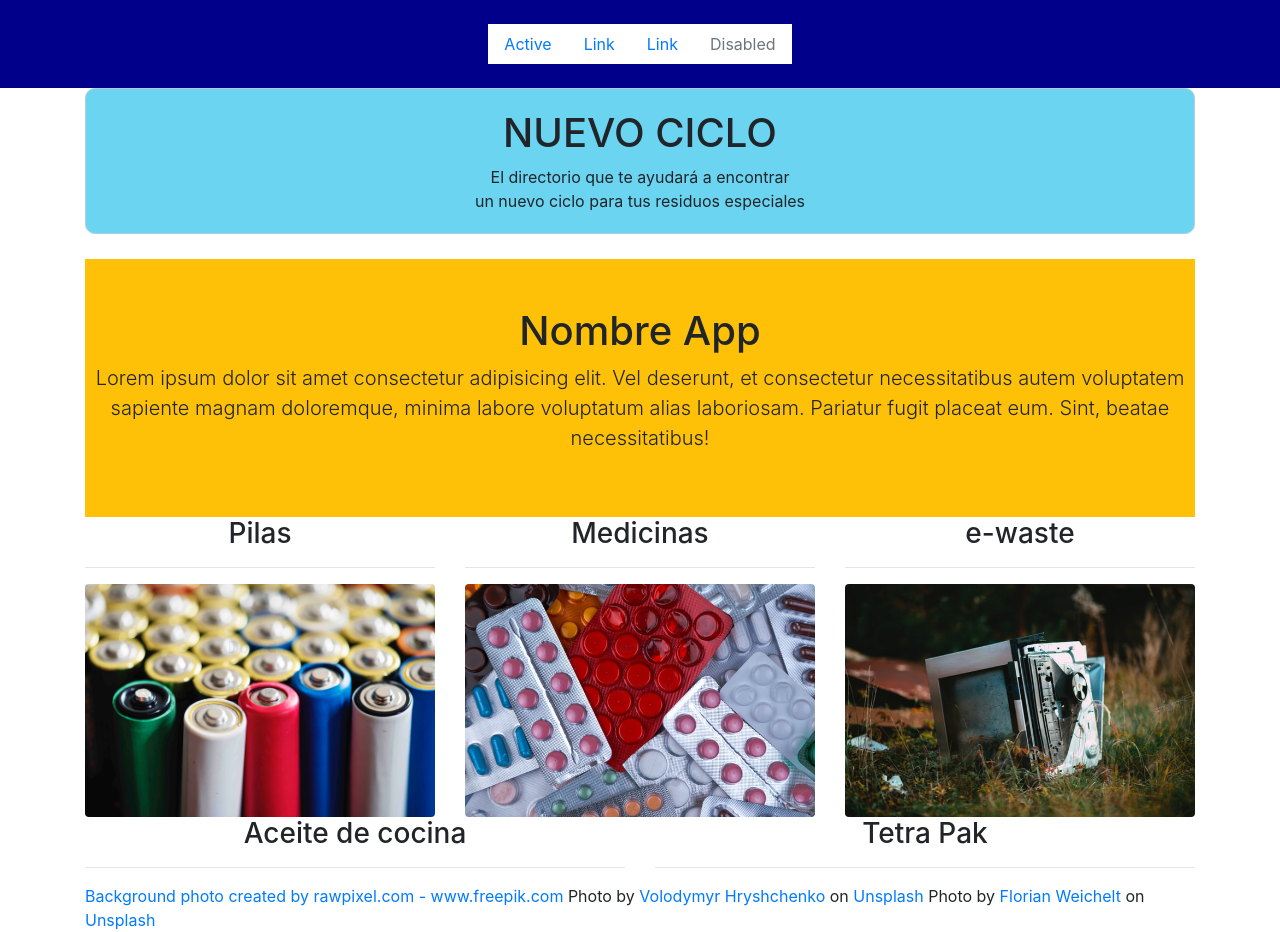
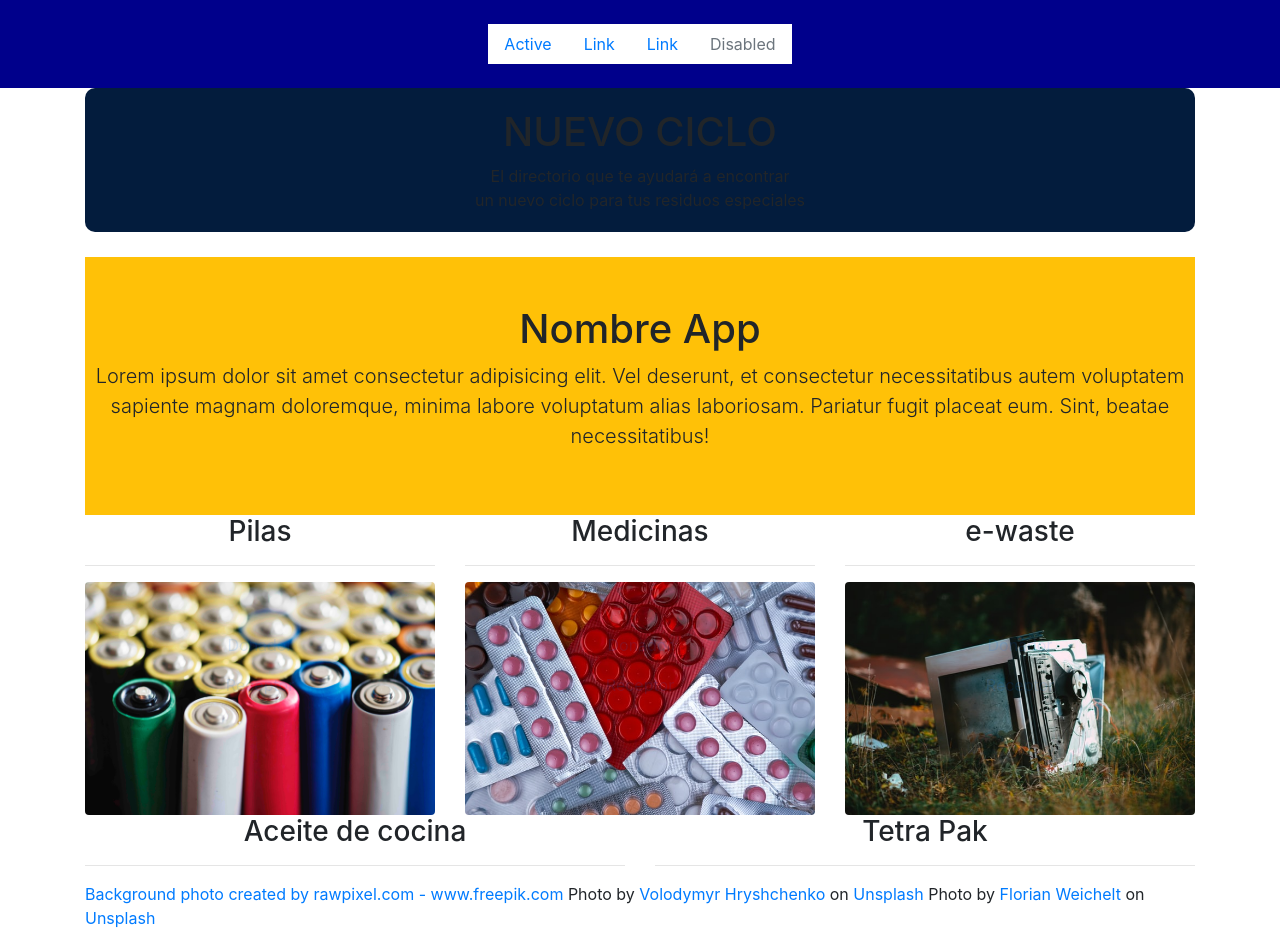
Before and after one commit to tomatovalley/ecologia-team5-gestion-de-residuos, a plain HTML site: page index.html in a window 1280 px wide. Drawn offline with nearby package versions, Linux system fonts and the light colour scheme.

Commit message:
cuadro de texto en index.html

```diff
--- a/index.html
+++ b/index.html
@@ -79,9 +79,7 @@
             margin:0 0 25px;
             overflow:hidden;
             padding:20px;
-            background-color:#6BD5F1;
-            border:1px solid #afcde3;
-            -webkit-border-radius: 5px;
+            background-color:#031c3d;
             border-radius: 10px;
         }
 
```
